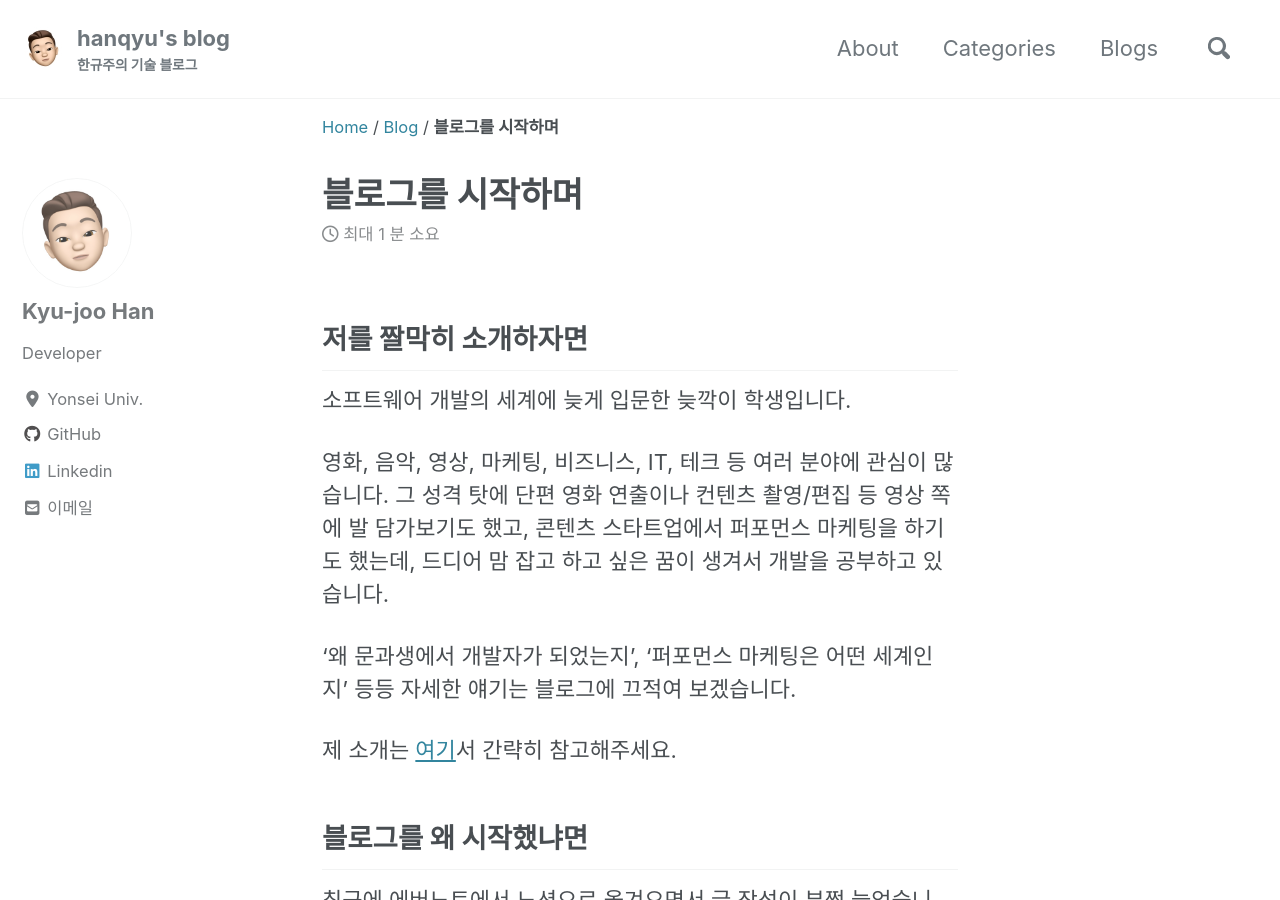
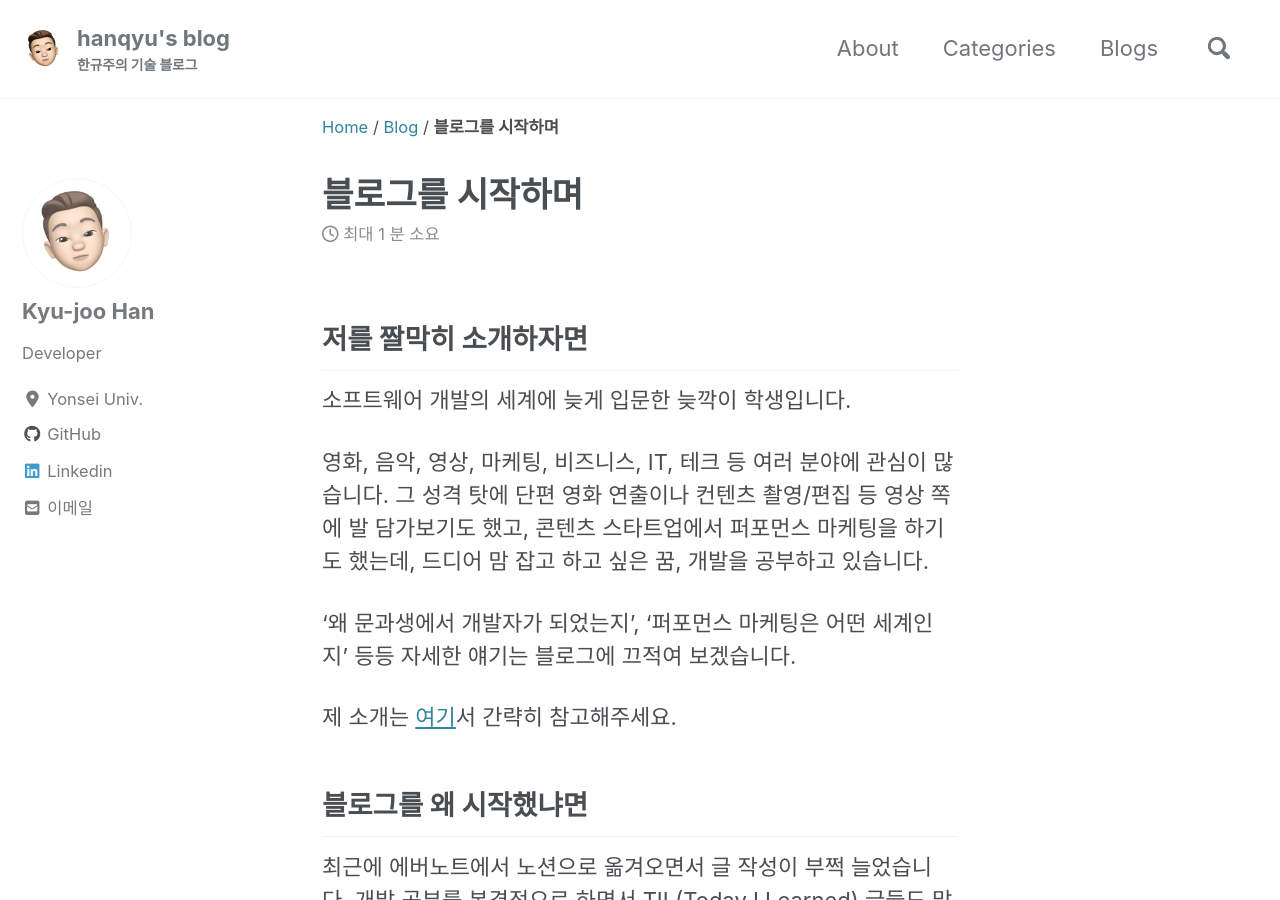
Before and after one commit to hanqyu/hanqyu.github.io, a Jekyll site: the page built from _posts/2019-12-23-introduction.md, in a window 1280 px wide and 900 px high. Built offline with Jekyll 4.4.1, drawn with Linux system fonts in a browser that asks for light colours; cached includes are drawn as plain includes; nearby versions of some CDN libraries.

Commit message:
[Post] (수정) 2019-12-23-introduction.md

```diff
--- a/_posts/2019-12-23-introduction.md
+++ b/_posts/2019-12-23-introduction.md
@@ -19,7 +20,7 @@ header:
 영화, 음악, 영상, 마케팅, 비즈니스, IT, 테크 등 여러 분야에 관심이 많습니다.
 그 성격 탓에 단편 영화 연출이나 컨텐츠 촬영/편집 등 영상 쪽에 발 담가보기도 했고,
 콘텐츠 스타트업에서 퍼포먼스 마케팅을 하기도 했는데,
-드디어 맘 잡고 하고 싶은 꿈이 생겨서 개발을 공부하고 있습니다.
+드디어 맘 잡고 하고 싶은 꿈, 개발을 공부하고 있습니다.
 
 '왜 문과생에서 개발자가 되었는지', '퍼포먼스 마케팅은 어떤 세계인지' 등등
 자세한 얘기는 블로그에 끄적여 보겠습니다.
```
Also changed, not shown: other parts of _posts/2019-12-23-introduction.md (+1 -0 lines).
